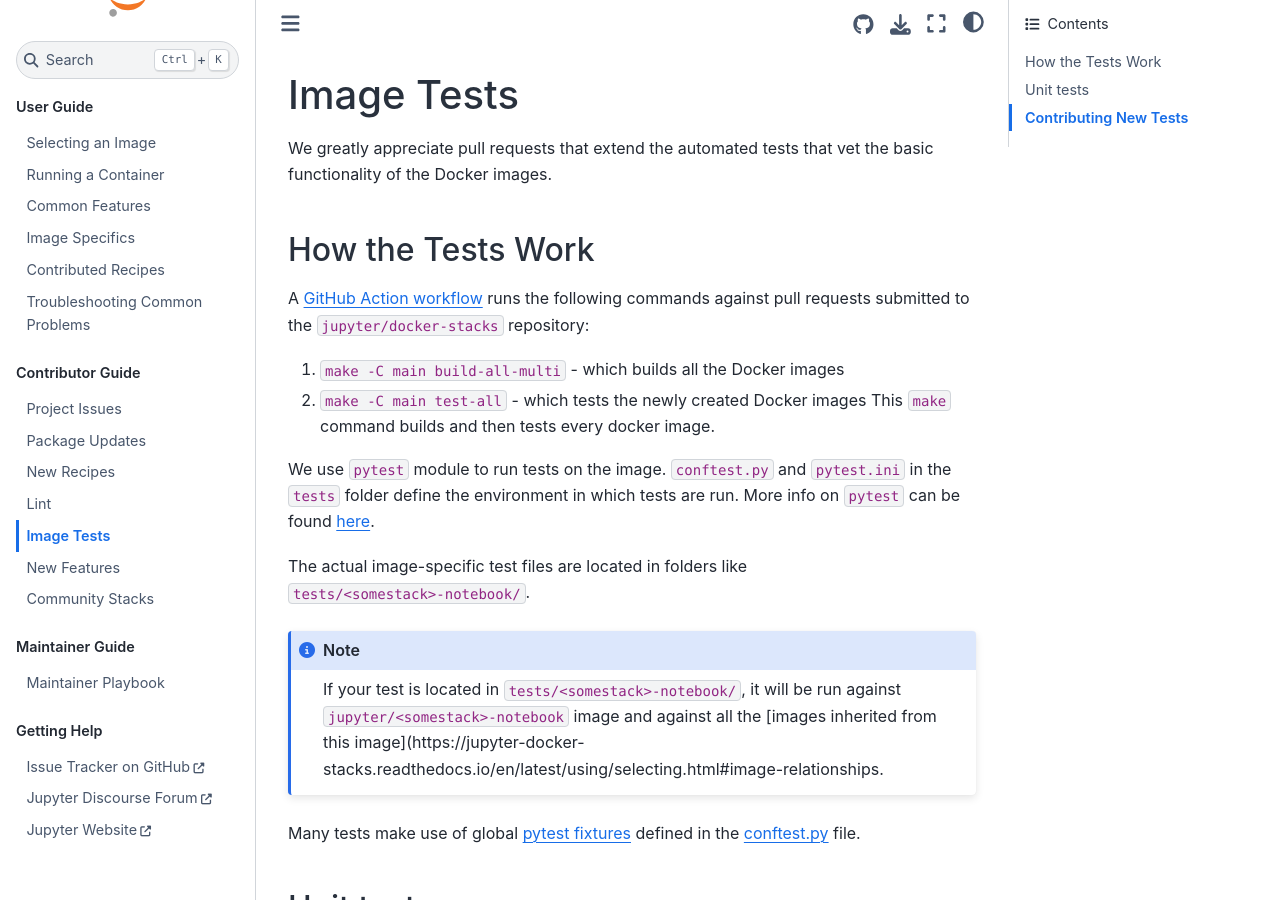
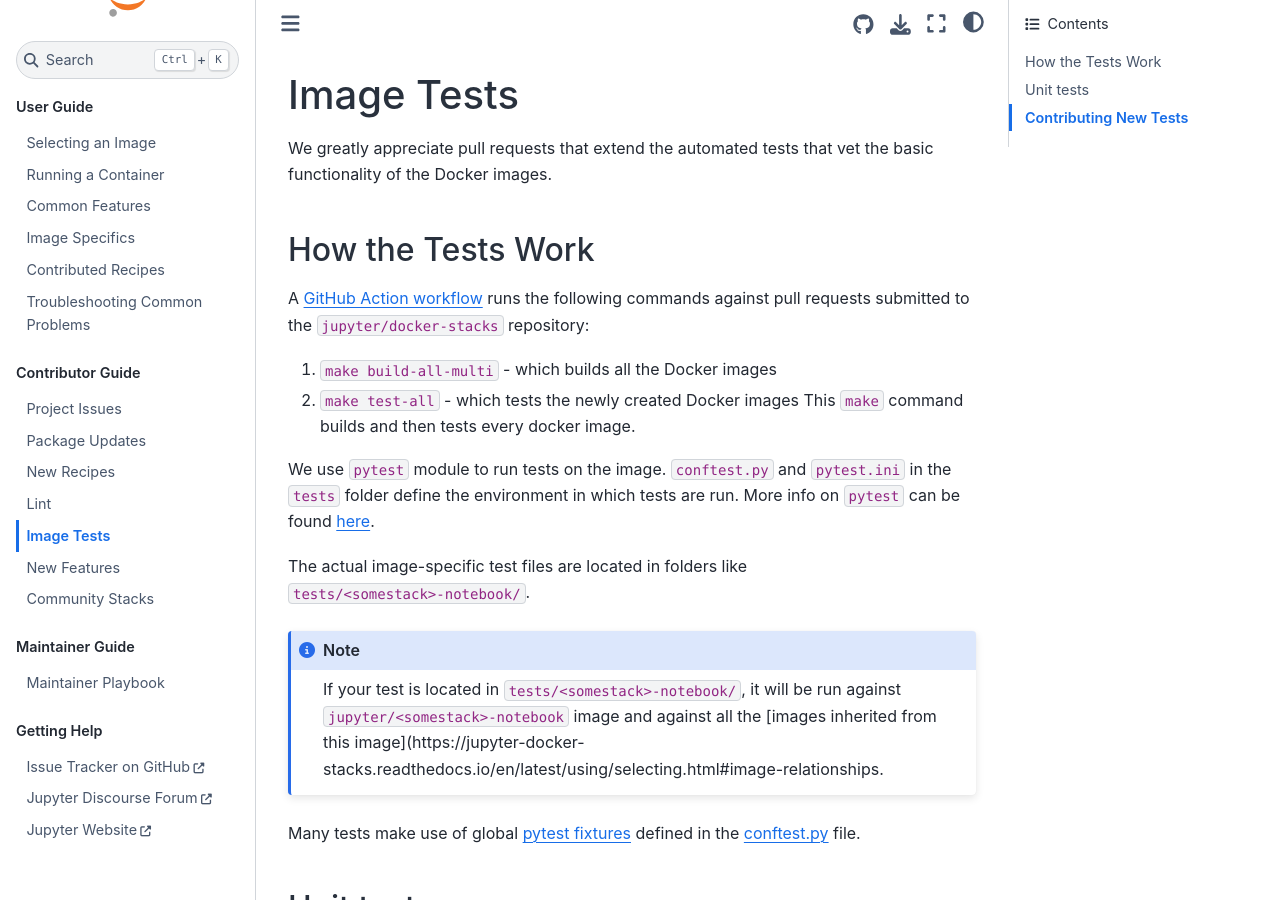
Before and after one commit to jupyter/docker-stacks, a Sphinx documentation site: the page built from docs/contributing/tests.md, in a window 1280 px wide and 900 px high. Built offline with Sphinx 7.4.7 and the Sphinx Book theme 1.1.4, drawn with Linux system fonts in a browser that asks for light colours.

Commit message:
Make workflows look better

```diff
--- a/docs/contributing/tests.md
+++ b/docs/contributing/tests.md
@@ -7,8 +7,8 @@
 A [GitHub Action workflow](https://github.com/jupyter/docker-stacks/blob/master/.github/workflows/docker.yml)
 runs the following commands against pull requests submitted to the `jupyter/docker-stacks` repository:
 
-1. `make -C main build-all-multi` - which builds all the Docker images
-2. `make -C main test-all` - which tests the newly created Docker images
+1. `make build-all-multi` - which builds all the Docker images
+2. `make test-all` - which tests the newly created Docker images
    This `make` command builds and then tests every docker image.
 
 We use `pytest` module to run tests on the image.
```
Also changed, not shown: docs/contributing/lint.md (+1 -1 lines), 6 other files.
